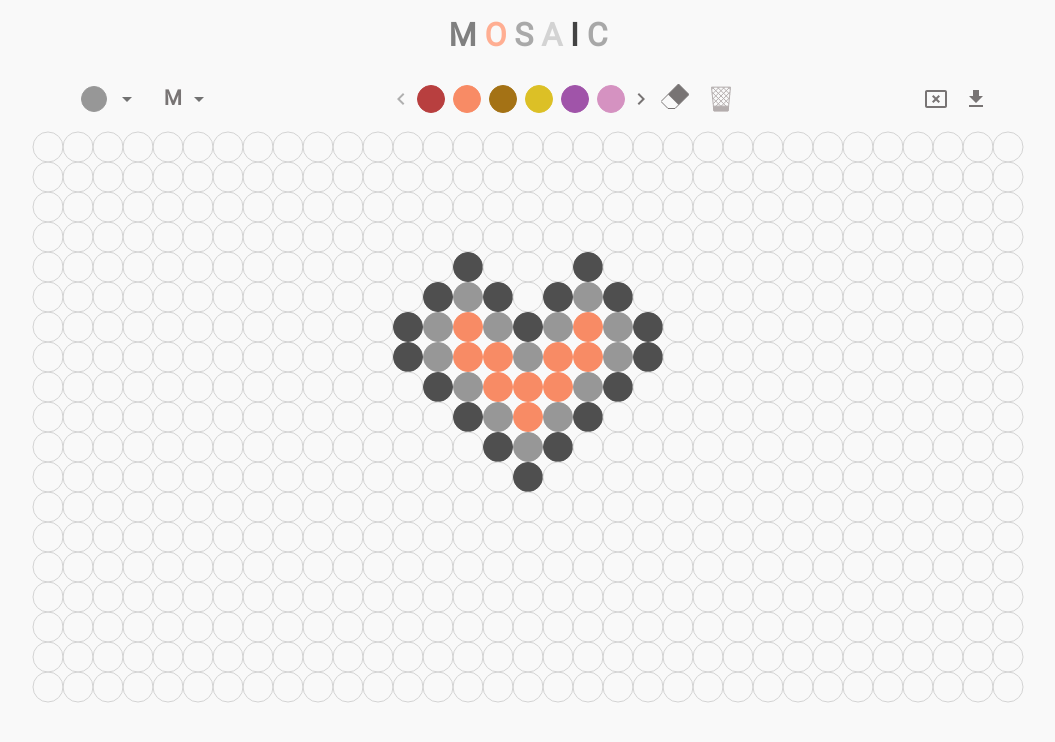
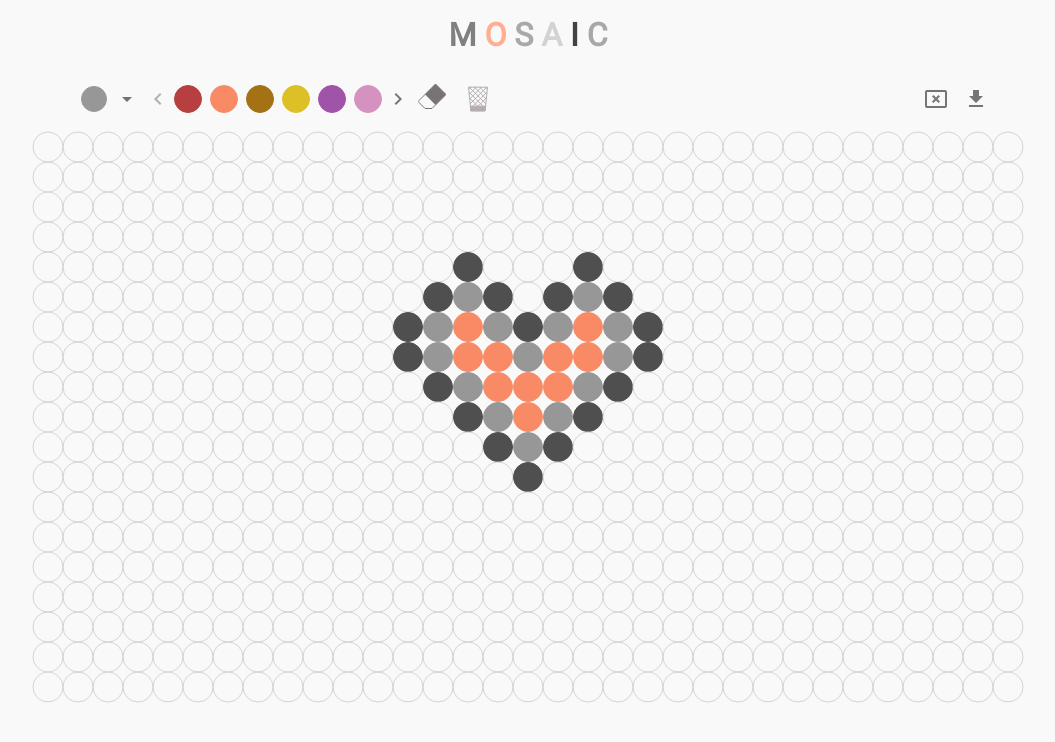
Before and after one commit to chichivika/mosaic, a React (Create React App) app: page / in a window 1280 px wide. Shown: the top 742 px of the page, without its empty margins (112-1167 px from the left). Built offline with nearby package versions, Linux system fonts and the light colour scheme.

Commit message:
zoom instead of pin size select

```diff
--- a/src/Board.tsx
+++ b/src/Board.tsx
@@ -1,4 +1,12 @@
-import React, { useEffect, useRef, useMemo, RefObject, MouseEvent, MutableRefObject } from 'react';
+import React, {
+    useEffect,
+    useRef,
+    useMemo,
+    RefObject,
+    MouseEvent,
+    MutableRefObject,
+    WheelEvent,
+} from 'react';
 import styled from 'styled-components';
 import Mosaic from './utils/mosaicClass';
 import { PinShape, GridColors } from './utils/mosaicTypes';
@@ -23,6 +31,7 @@ export type GeneralBoardProps = {
     pinPadding?: number;
     emptyColor?: string;
     onClick?: BoardClickCallback;
+    onWheel?: (param: WheelEvent) => void;
 };
 type BoardProps = GeneralBoardProps & {
     mouseX?: number | null;
@@ -51,6 +60,7 @@ export default function Board({
     onClick,
     onMouseMove,
     onMouseLeave,
+    onWheel,
 }: BoardProps) {
     const boardRef = useRef(null) as RefObject<HTMLCanvasElement>;
     const prevSelectedCellRef = useRef([-1, -1]);
@@ -117,7 +127,7 @@ export default function Board({
     }, [boardRef, mouseX, mouseY, mosaic]);
 
     return (
-        <StyledBoardCnt>
+        <StyledBoardCnt onWheel={onWheel}>
             <canvas
                 ref={boardRef}
                 width={mosaic.getBoardWidth()}
--- a/src/app/AppBoard.tsx
+++ b/src/app/AppBoard.tsx
@@ -1,6 +1,6 @@
-import React, { useEffect } from 'react';
+import React, { useEffect, WheelEvent } from 'react';
 import { useSelector, useDispatch } from 'react-redux';
-import { resizeBoard } from '../redux/board/boardSlice';
+import { resizeBoard, increasePinSize } from '../redux/board/boardSlice';
 import {
     selectPinShape,
     selectPinSize,
@@ -42,6 +42,11 @@ export default function AppBoard() {
                     }),
                 );
             }}
+            onWheel={(event: WheelEvent) => {
+                event.preventDefault();
+                const needIncrease = event.deltaY < 0;
+                dispatch(increasePinSize(needIncrease));
+            }}
         />
     );
 }
--- a/src/redux/board/boardSelectors.ts
+++ b/src/redux/board/boardSelectors.ts
@@ -2,7 +2,7 @@ import { createSelector } from '@reduxjs/toolkit';
 import { StateType } from '../store';
 import Mosaic from '../../utils/mosaicClass';
 import { PinShape } from '../../utils/mosaicTypes';
-import { sizeSettings, availableHeight, availableWidth, pinPadding, boardPadding } from './utils';
+import { availableHeight, availableWidth, pinPadding, boardPadding } from './utils';
 
 const selectBoardState = (state: StateType) => state.board;
 
@@ -10,14 +10,10 @@ export function selectPinShape(state: StateType): PinShape {
     const boardState = selectBoardState(state);
     return boardState.pinShape;
 }
-export function selectPinSizeAlias(state: StateType) {
-    const boardState = selectBoardState(state);
-    return boardState.pinSizeAlias;
-}
 
 export function selectPinSize(state: StateType): number {
     const boardState = selectBoardState(state);
-    return sizeSettings[boardState.pinSizeAlias];
+    return boardState.pinSize;
 }
 
 export function selectPinsColors(state: StateType) {
--- a/src/redux/board/boardSlice.ts
+++ b/src/redux/board/boardSlice.ts
@@ -1,17 +1,17 @@
 import { createSlice, PayloadAction } from '@reduxjs/toolkit';
-import { PinShape, PinSizeAlias, GridColors } from '../../utils/mosaicTypes';
+import { PinShape, GridColors } from '../../utils/mosaicTypes';
 import heartColors from '../../utils/defaultPinsColors';
 import Mosaic from '../../utils/mosaicClass';
-import { sizeSettings, pinPadding, boardPadding } from './utils';
+import { pinPadding, boardPadding, minPinSize, maxPinSize, pinSizeStep } from './utils';
 
 type BoardStateType = {
     pinShape: PinShape;
-    pinSizeAlias: PinSizeAlias;
+    pinSize: number;
     pinsColors: GridColors | null;
 };
 const initialState: BoardStateType = {
     pinShape: 'round',
-    pinSizeAlias: 'm',
+    pinSize: 30,
     pinsColors: heartColors,
 };
 
@@ -22,8 +22,13 @@ export const boardSlice = createSlice({
         setPinShape(state: BoardStateType, action: PayloadAction<PinShape>) {
             state.pinShape = action.payload;
         },
-        setPinSizeAlias(state: BoardStateType, action: PayloadAction<PinSizeAlias>) {
-            state.pinSizeAlias = action.payload;
+        increasePinSize(state: BoardStateType, action: PayloadAction<boolean>) {
+            const coeff = action.payload ? 1 : -1;
+            const newPinSize = state.pinSize + coeff * pinSizeStep;
+            if (newPinSize < minPinSize || newPinSize > maxPinSize) {
+                return;
+            }
+            state.pinSize = newPinSize;
         },
         clearBoard(state: BoardStateType) {
             const { pinsColors } = state;
@@ -119,7 +124,7 @@ export const boardSlice = createSlice({
             const mosaic = new Mosaic({
                 pinPadding,
                 pinShape: state.pinShape,
-                pinSize: sizeSettings[state.pinSizeAlias],
+                pinSize: state.pinSize,
                 pinsCountW: imgPinsCountW,
                 pinsCountH: imgPinsCountH,
                 pinsColors: imgPinsColors,
@@ -145,6 +150,6 @@ export const boardSlice = createSlice({
     },
 });
 
-export const { setPinShape, setPinSizeAlias, setPinColor, clearBoard, resizeBoard, downloadImage } =
+export const { setPinShape, increasePinSize, setPinColor, clearBoard, resizeBoard, downloadImage } =
     boardSlice.actions;
 export default boardSlice.reducer;
--- a/src/redux/board/utils.js
+++ b/src/redux/board/utils.js
@@ -3,9 +3,6 @@ export const availableHeight = 600;
 export const boardPadding = 5;
 export const pinPadding = 0;
 
-export const sizeSettings = {
-    xs: 20,
-    s: 25,
-    m: 30,
-    l: 35,
-};
+export const minPinSize = 20;
+export const maxPinSize = 50;
+export const pinSizeStep = 2;
--- a/src/toolPanel/SizeSelect.tsx
+++ /dev/null
@@ -1,38 +0,0 @@
-import React from 'react';
-import styled from 'styled-components';
-import { useSelector, useDispatch } from 'react-redux';
-import type { Dispatch } from 'redux';
-import { PinSizeAlias } from '../utils/mosaicTypes';
-import MenuItem from '../common/MenuItem';
-import { setPinSizeAlias } from '../redux/board/boardSlice';
-import { selectPinSizeAlias } from '../redux/board/boardSelectors';
-import Select from '../common/Select';
-import { selectIsDNDMode } from '../redux/dnd/dndSelectors';
-
-const StyledSizeCnt = styled(Select)`
-    width: 72px;
-    &.MuiInputBase-root {
-        font-size: 1.3rem;
-    }
-`;
-function SizeSelect() {
-    const dispatch: Dispatch = useDispatch();
-    const sizeAlias = useSelector(selectPinSizeAlias);
-    const isDNDMode = useSelector(selectIsDNDMode);
-
-    return (
-        <StyledSizeCnt
-            size='small'
-            value={sizeAlias}
-            disabled={isDNDMode}
-            onChange={(event) => dispatch(setPinSizeAlias(event.target.value as PinSizeAlias))}
-        >
-            <MenuItem value='xs'>XS</MenuItem>
-            <MenuItem value='s'>S</MenuItem>
-            <MenuItem value='m'>M</MenuItem>
-            <MenuItem value='l'>L</MenuItem>
-        </StyledSizeCnt>
-    );
-}
-
-export default SizeSelect;
--- a/src/toolPanel/ToolPanel.tsx
+++ b/src/toolPanel/ToolPanel.tsx
@@ -1,6 +1,5 @@
 import React from 'react';
 import styled from 'styled-components';
-import SizeSelect from './SizeSelect';
 import ShapeSelect from './ShapeSelect';
 import PinPicker from './PinPicker';
 import EraserPicker, { StyledEraserPicker } from './EraserPicker';
@@ -42,18 +41,12 @@ const StyledToolCnt = styled.div`
     }
 `;
 
-const StyledSelectorsCnt = styled.div`
-    display: flex;
-`;
 function ToolPanel() {
     return (
         <StyledOuterToolsCnt>
             <StyledToolsCnt>
-                <StyledSelectorsCnt>
+                <StyledPickerCnt>
                     <ShapeSelect />
-                    <SizeSelect />
-                </StyledSelectorsCnt>
-                <StyledPickerCnt>
                     <PinPicker />
                     <EraserPicker />
                     <ColorBin />
```
